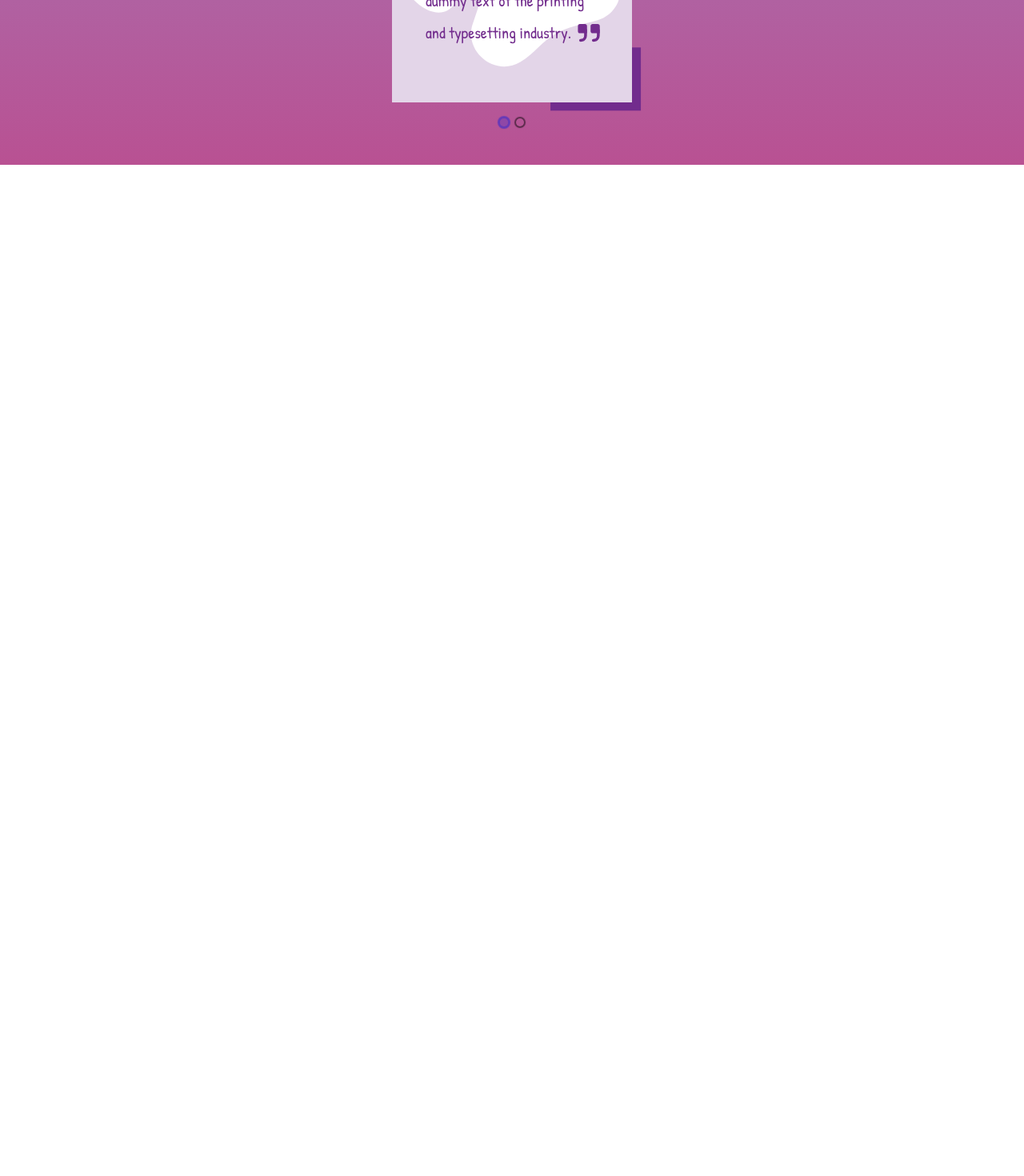
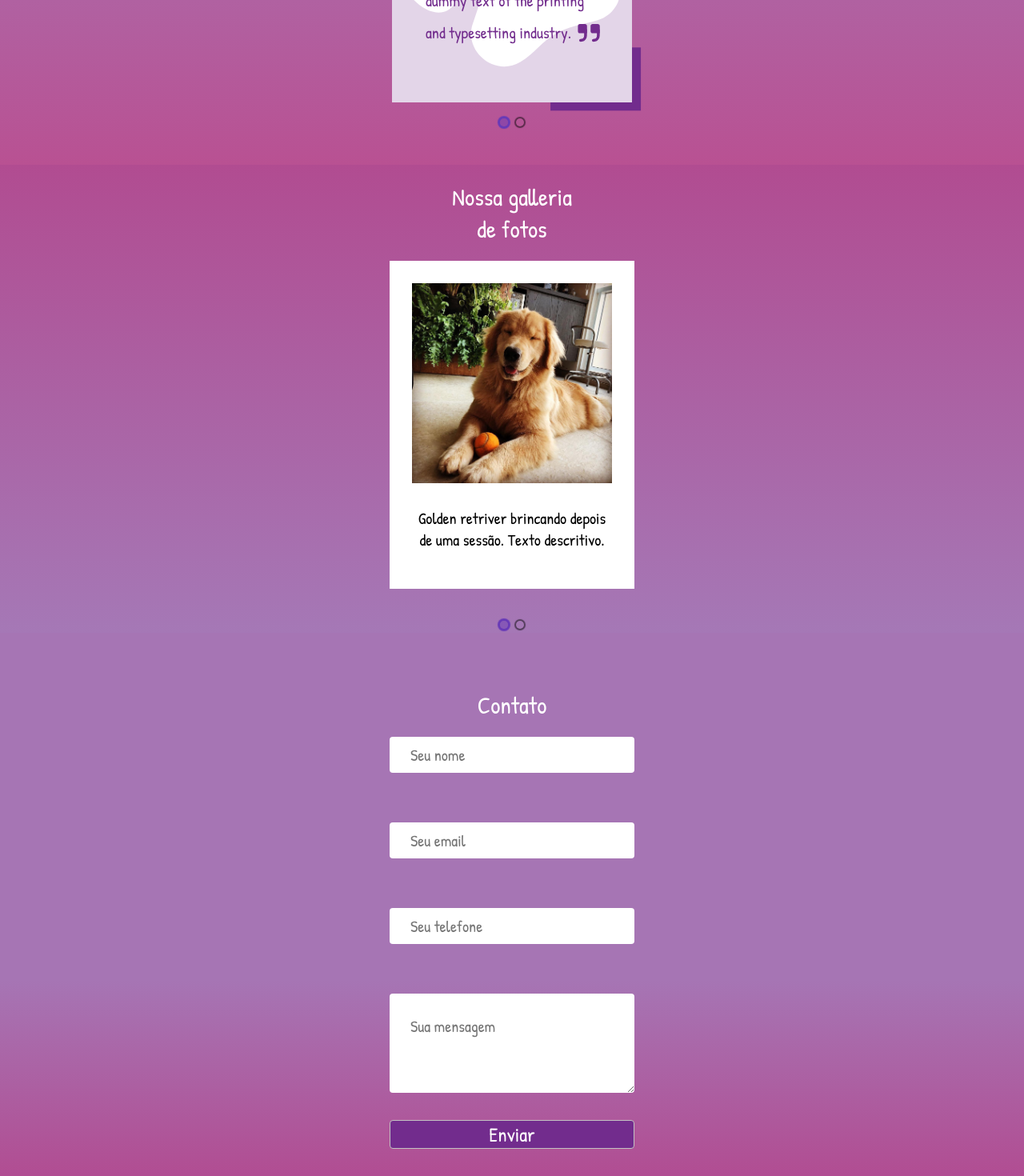
Before and after one commit to Lucasfield3/expert-dog, a Next.js app: page / in a window 1280 px wide. Shown: the part 1483-2953 px from the top of the page at 80% size. Before the commit the page ends 1689 px from the top, so only its background shows below. Built offline with nearby package versions, Linux system fonts and the light colour scheme.

Commit message:
contatct section

```diff
--- /dev/null
+++ b/src/components/ContactUs/index.tsx
@@ -0,0 +1,26 @@
+import styles from '../../styles/components/contactUs.module.scss'
+import Carousel from 'react-elastic-carousel';
+import dogPhoto from '../../../public/images/photos/golden.jpg'
+import cx from 'classnames';
+
+import Image  from 'next/image'
+
+
+
+export const ContactUs = ()=>{
+
+
+    return(
+        <div className={styles.container}>
+            <h1>Contato</h1>
+            <div className={styles.form}>
+                <input placeholder='Seu nome' type="text"/>
+                <input placeholder='Seu email' type="text"/>
+                <input placeholder='Seu telefone' type="text"/>
+                <textarea placeholder='Sua mensagem'/>
+                <button type="submit">Enviar</button>
+            </div>
+        </div>
+    )
+
+}
--- /dev/null
+++ b/src/components/PhotoGallery/index.tsx
@@ -0,0 +1,32 @@
+import styles from '../../styles/components/photoGallery.module.scss'
+import Carousel from 'react-elastic-carousel';
+import dogPhoto from '../../../public/images/photos/golden.jpg'
+import cx from 'classnames';
+
+import Image  from 'next/image'
+
+
+
+export const PhotoGallery = ()=>{
+
+    const breakPoints = [
+        {width: 1, itemsToShow:1}
+      ]
+
+    return(
+        <div className={styles.container}>
+            <h1>Nossa galleria de fotos</h1>
+             <Carousel isRTL={false} breakPoints={breakPoints}>
+                <div className={styles.card}>
+                    <Image height="250" width="250" src={dogPhoto} alt='foto'/>
+                    <p>Golden retriver brincando depois de uma sessão. Texto descritivo.</p>
+                </div>
+                <div className={styles.card}>
+                    <Image height="250" width="250" src={dogPhoto} alt='foto'/>
+                    <p>Golden retriver brincando depois de uma sessão. Texto descritivo.</p>
+                </div>
+            </Carousel>
+        </div>
+    )
+
+}
--- a/src/components/WrapedCards/index.tsx
+++ b/src/components/WrapedCards/index.tsx
@@ -2,9 +2,6 @@ import styles from '../../styles/components/aboutUs.module.scss'
 import { PawSvg } from '../PawSvg'
 import Carousel from 'react-elastic-carousel';
 import cx from 'classnames';
-import aspas1 from '../../../public/images/aspas1.svg'
-import aspas2 from '../../../public/images/aspas2.svg'
-import Image  from 'next/image'
 import { Aspas } from '../Aspas';
 
 interface AboutUsProps{
--- a/src/pages/PinkHome.tsx
+++ b/src/pages/PinkHome.tsx
@@ -5,6 +5,8 @@ import { MediaIcons } from '../components/MediaIcons';
 import styles from '../styles/pages/pinkHome.module.scss'
 import cx from 'classnames';
 import { WrapedCards } from '../components/WrapedCards';
+import { PhotoGallery } from '../components/PhotoGallery';
+import { ContactUs } from '../components/ContactUs';
 
 export const PinkHome = () => {
 
@@ -21,7 +23,7 @@ export const PinkHome = () => {
                 <div className={styles.home}>
                     <div className={styles.bodyPinkGradient}>
                         <header>
-                        <MediaIcons/>
+                            <MediaIcons/>
                         </header>
                         <main className={styles.logo}>
                             <Image  src={logo} alt=''/>
@@ -40,6 +42,8 @@ export const PinkHome = () => {
                     Lorem Ipsum is simply dummy text of the printing and typesetting industry.'
                     isSlide={true}
                     />
+                    <PhotoGallery/>
+                    <ContactUs/>
                 </div>
             </div>
        </>
--- /dev/null
+++ b/src/styles/components/contactUs.module.scss
@@ -0,0 +1,67 @@
+.container{
+    display: flex;
+    justify-content:center;
+    align-items: center;
+    flex-direction:column;
+    background: linear-gradient(180deg, #A675B4 64%, #B14D92 100%);
+    padding-top: 5rem;
+
+
+    h1{
+        color: #FFFFFF;
+        font-size: 3rem;
+        width: 17rem;
+        text-align: center;
+        font-style: normal;
+        font-weight: normal;
+    }
+
+    .form{
+        display: flex;
+        justify-content:center;
+        align-items: center;
+        flex-direction:column;
+        width: 30.6rem;
+
+        input{
+            border-radius: 4px;
+            border: none;
+            width: 100%;
+            height: 4.5rem;
+            font-size: 2rem;
+            margin-bottom: 6.2rem;
+            padding: 0 1rem 0 1rem;
+
+            &::placeholder{
+                padding-left: 1.6rem;
+            }
+        }
+
+        textarea{
+            border-radius: 4px;
+            border: none;
+            width: 100%;
+            height:  12.4rem;
+            font-size:2rem;
+            padding:1rem;
+
+            &::placeholder{
+                padding-left: 1.6rem;
+                padding-top: 1.7rem;
+            }
+        }
+
+        button{
+            border-radius: 4px;
+            margin: 3.4rem 0;
+            height: 3.6rem;
+            font-size: 2.5rem;
+            color: #ffffff;
+            background: #722C8D;
+            outline: none;
+            border: 1px solid #C2C2C2;
+            width: 100%;
+            line-height: 2.8rem;
+        }
+    }
+}
--- /dev/null
+++ b/src/styles/components/photoGallery.module.scss
@@ -0,0 +1,36 @@
+.container{
+    display: flex;
+    justify-content:center;
+    align-items: center;
+    flex-direction:column;
+    background: linear-gradient(180deg, #B14C91 0%, #A578B6 100%);
+
+    h1{
+        color: #FFFFFF;
+        font-size: 3rem;
+        width: 17rem;
+        text-align: center;
+        font-style: normal;
+        font-weight: normal;
+    }
+
+    .card{
+        height:43rem;
+        width:30.6rem;
+        background: #FFFFFF;
+        display: flex;
+        justify-content:flex-start;
+        align-items: center;
+        flex-direction: column;
+        padding-top: 2.8rem;
+
+        p{
+            color: #000000;
+            width: 24.9rem;
+            font-size: 2rem;
+            text-align: center;
+            padding-top: 1rem;
+        }
+    }
+
+}
--- a/src/styles/global.scss
+++ b/src/styles/global.scss
@@ -15,8 +15,9 @@ body {
 }
 
 body, input, button, textarea {
-  font:400 16px 'Patrick Hand', sans-serif;
+  font: 16px 'Patrick Hand', sans-serif;
   outline: none;
+  font-weight: normal;
 }
 
 a {
```
Lines whose indentation alone changed are shown as unchanged.
